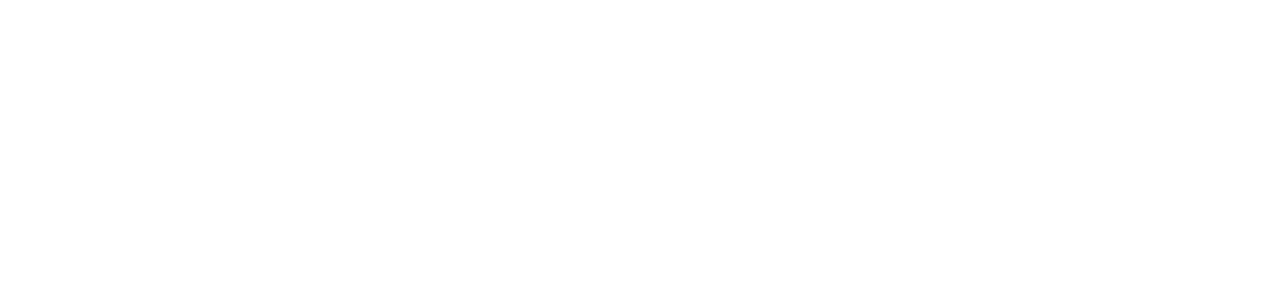
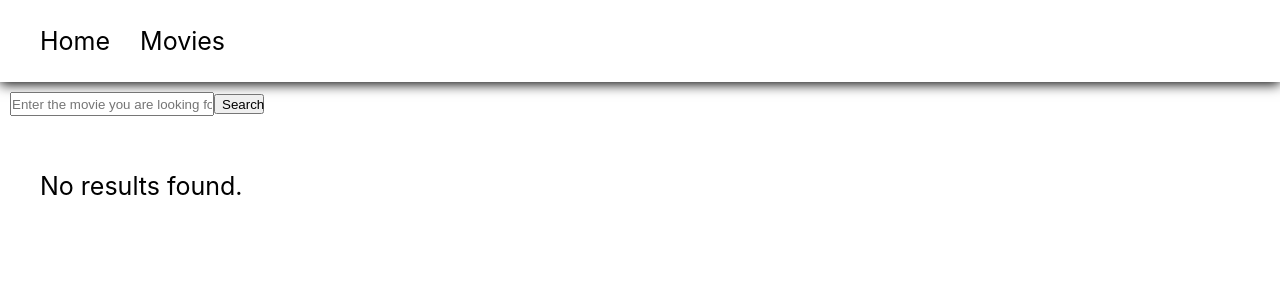
Before and after one commit to Karavang/goit-react-hw-05-movies, a React (Create React App) app: page /goit-react-hw-05-movies/movies/1 in a window 1280 px wide. Before the commit this address had no page. Shown: the top 300 px of the page. Built offline with nearby package versions, Linux system fonts and the light colour scheme.

Commit message:
+list of movies

```diff
--- a/src/api.js
+++ b/src/api.js
@@ -5,3 +5,9 @@
     `https://api.themoviedb.org/3/trending/all/day?api_key=${API_KEY}`
   ).then(res => res.json());
 }
+
+export function forSearchPage(query) {
+  return fetch(
+    `https://api.themoviedb.org/3/search/movie?api_key=${API_KEY}&language=en-US&query=${query}&page=1&include_adult=false`
+  ).then(res => res.json());
+}
--- a/src/components/App.jsx
+++ b/src/components/App.jsx
@@ -2,6 +2,8 @@
 import { Header } from './Header';
 import { Home } from './Home';
 import { Movies } from './Movies';
+import { MovieDetails } from './MovieDetails';
+import { NotFound } from './NotFound';
 
 export const App = () => {
   return (
@@ -9,8 +11,11 @@
       <Routes>
         <Route path="/" element={<Header />}>
           <Route index element={<Home />} />
-          <Route path="/movies" element={<Movies />} />
+          <Route path="/movies" element={<Movies />}>
+            <Route path=":id" element={<MovieDetails />} />
+          </Route>
         </Route>
+        <Route path="*" element={<NotFound />} />
       </Routes>
     </>
   );
--- a/src/components/Home.jsx
+++ b/src/components/Home.jsx
@@ -19,11 +19,9 @@
     <ul className="list-titles">
       {titles.map(e => {
         return (
-          <li key={e.id}>
-            <Link href="/" className="li-of-titles">
-              {e.original_title}
-            </Link>
-          </li>
+          <Link to=":id" className="li-of-titles">
+            <li key={e.id}>{e.original_title}</li>
+          </Link>
         );
       })}
     </ul>
--- a/src/components/MovieDetails.jsx
+++ b/src/components/MovieDetails.jsx
@@ -0,0 +1,5 @@
+import React from 'react';
+
+export const MovieDetails = () => {
+  return <div>aboba</div>;
+};
--- a/src/components/Movies.jsx
+++ b/src/components/Movies.jsx
@@ -1,5 +1,42 @@
-import React from 'react';
+import React, { useState } from 'react';
+import { forSearchPage } from 'api';
+import { Link } from 'react-router-dom';
 
 export const Movies = () => {
-  return <div>Bobaba</div>;
+  const [title, setTitle] = useState();
+
+  const handleSearch = async e => {
+    e.preventDefault();
+    const res = await forSearchPage(title);
+    setTitle(res);
+  };
+
+  return (
+    <div>
+      <form>
+        <input
+          type="text"
+          name="input"
+          className="input-films"
+          required
+          onChange={e => setTitle(e.target.value)}
+          placeholder="Enter the movie you are looking for"
+        />
+        <button className="btn-films" onClick={handleSearch}>
+          Search
+        </button>
+      </form>
+      <ul className="list-titles">
+        {title && title.results ? (
+          title.results.map(e => (
+            <Link to={`/${e.id}`} className="li-of-titles" key={e.id}>
+              <li>{e.original_title}</li>
+            </Link>
+          ))
+        ) : (
+          <li>No results found.</li>
+        )}
+      </ul>
+    </div>
+  );
 };
--- /dev/null
+++ b/src/components/NotFound.jsx
@@ -0,0 +1,5 @@
+import React from 'react';
+
+export const NotFound = () => {
+  return <div>Page was not found</div>;
+};
--- a/src/index.scss
+++ b/src/index.scss
@@ -44,3 +44,14 @@
 .li-of-titles {
   font-size: 24px;
 }
+.input-films {
+  margin: 0;
+  padding: 0;
+  width: 200px;
+  height: 20px;
+  margin: 10px 0px 30px 10px;
+}
+.btn-films {
+  width: 50px;
+  height: 20px;
+}
```
